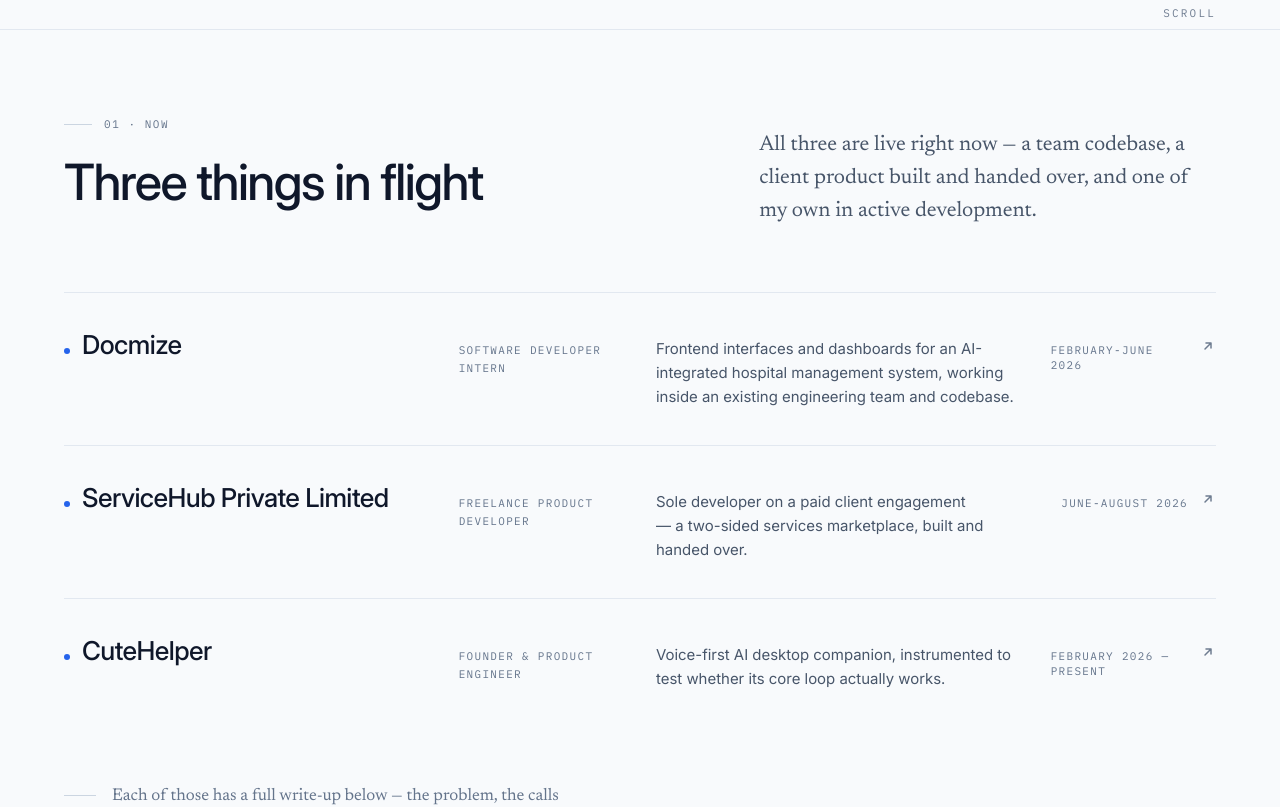
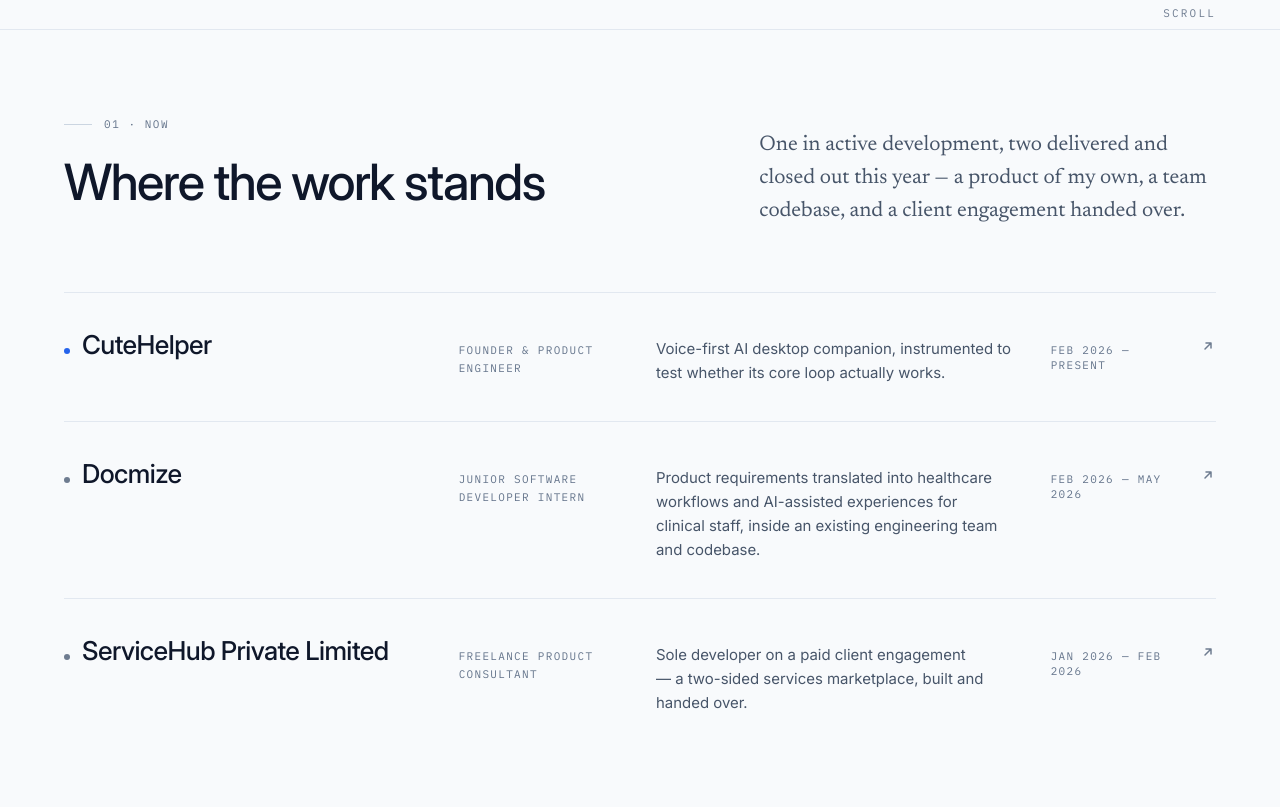
Before and after one commit to ShivamSharma6214/PM-portfolio, a Next.js app: page / in a window 1280 px wide. Shown: the part 1260-2067 px from the top of the page. Built offline with nearby package versions, Linux system fonts and the light colour scheme.

Commit message:
fixed false data

```diff
--- a/src/content/about.ts
+++ b/src/content/about.ts
@@ -33,7 +33,7 @@
   {
     year: "2026",
     title: "Building at three altitudes.",
-    body: "Now: a client product where I’m the only developer and the requirements come straight from the person paying, a team codebase at Docmize where I have to fit someone else’s architecture, and CuteHelper, where every decision is mine and every mistake is too.",
+    body: "This year: a client product where I was the only developer and the requirements came straight from the person paying, a team codebase at Docmize where I had to fit someone else’s architecture, and CuteHelper, where every decision is mine and every mistake is too.",
   },
 ];
 
@@ -44,7 +44,7 @@
   },
   {
     label: "What I’m getting better at",
-    body: "working inside an existing codebase and someone else’s architectural decisions. Docmize is the first environment where I’m not the one who chose the structure, and it’s made me a better spec writer — a requirement reads differently when you know what it costs the person implementing it.",
+    body: "working inside an existing codebase and someone else’s architectural decisions. Docmize was the first environment where I wasn’t the one who chose the structure, and it made me a better spec writer — a requirement reads differently when you know what it costs the person implementing it.",
   },
   {
     label: "What I’m looking for",
@@ -52,4 +52,4 @@
   },
 ];
 
-export const personalNote = "Based in Gurugram, Haryana. Graduated June 2026.";
+export const personalNote = "Based in Gurugram, Haryana. Graduating November 2026.";
--- a/src/content/background.ts
+++ b/src/content/background.ts
@@ -17,22 +17,22 @@
 
 export const experience: readonly ExperienceEntry[] = [
   {
-    role: "Software Developer Intern",
+    role: "Junior Software Developer Intern",
     org: "Docmize",
     context: "AI Hospital Management System",
-    period: "2026 — Present",
+    period: "Feb 2026 — May 2026",
     caseStudy: "docmize",
     bullets: [
-      "Build frontend interfaces and dashboards for an AI-integrated hospital management system covering appointments and patient workflows.",
-      "Translate product requirements into modular, scalable healthcare workflows and AI-assisted user experiences.",
-      "Work within an existing engineering team and codebase, coordinating with backend and design.",
+      "Translated product requirements into modular, scalable healthcare workflows and designed AI-assisted user experiences for clinical staff.",
+      "Built frontend interfaces and dashboards for an AI-integrated hospital management system covering appointments and patient workflows.",
+      "Collaborated within an existing engineering team to coordinate frontend, backend and design handoffs, ensuring accurate feature delivery.",
     ],
   },
   {
-    role: "Freelance Product Developer",
+    role: "Freelance Product Consultant",
     org: "ServiceHub Private Limited",
     context: "Services Marketplace",
-    period: "2026 — Present",
+    period: "Jan 2026 — Feb 2026",
     caseStudy: "servicehub",
     bullets: [
       "Sole developer on a paid client engagement, building an on-demand marketplace connecting customers with local service providers.",
@@ -81,7 +81,7 @@
 export const education = {
   degree: "B.Tech, Computer Science & Engineering",
   institution: "I.K. Gujral Punjab Technical University",
-  period: "Expected August 2026",
+  period: "Expected November 2026",
   note: "Final year. The coursework has run alongside the builds rather than behind them — UrbanIQ and the published case studies were both done during it.",
 } as const;
 
--- a/src/content/currently.ts
+++ b/src/content/currently.ts
@@ -5,39 +5,39 @@
 export const currentlyMeta: SectionMeta = {
   id: "currently",
   eyebrow: "01 · Now",
-  heading: "Three things in flight",
+  heading: "Where the work stands",
   intro:
-    "All three are live right now — a team codebase, a client product built and handed over, and one of my own in active development.",
+    "One in active development, two delivered and closed out this year — a product of my own, a team codebase, and a client engagement handed over.",
 };
 
 export const currently: readonly CurrentlyEntry[] = [
   {
-    name: "Docmize",
-    period: "february-june 2026",
-    role: "Software Developer Intern",
-    summary:
-      "Frontend interfaces and dashboards for an AI-integrated hospital management system, working inside an existing engineering team and codebase.",
-    live: true,
-    caseStudy: "docmize",
-  },
-  {
-    name: "ServiceHub Private Limited",
-    period: "june-august 2026",
-    role: "Freelance Product Developer",
-    summary:
-      "Sole developer on a paid client engagement — a two-sided services marketplace, built and handed over.",
-    live: true,
-    caseStudy: "servicehub",
-  },
-  {
     name: "CuteHelper",
-    period: "february 2026 — present",
+    period: "Feb 2026 — present",
     role: "Founder & Product Engineer",
     summary:
       "Voice-first AI desktop companion, instrumented to test whether its core loop actually works.",
     live: true,
     caseStudy: "cutehelper",
   },
+  {
+    name: "Docmize",
+    period: "Feb 2026 — May 2026",
+    role: "Junior Software Developer Intern",
+    summary:
+      "Product requirements translated into healthcare workflows and AI-assisted experiences for clinical staff, inside an existing engineering team and codebase.",
+    live: false,
+    caseStudy: "docmize",
+  },
+  {
+    name: "ServiceHub Private Limited",
+    period: "Jan 2026 — Feb 2026",
+    role: "Freelance Product Consultant",
+    summary:
+      "Sole developer on a paid client engagement — a two-sided services marketplace, built and handed over.",
+    live: false,
+    caseStudy: "servicehub",
+  },
 ];
 
 export const currentlyTransition =
--- a/src/content/hero.ts
+++ b/src/content/hero.ts
@@ -12,7 +12,7 @@
   headlineLines: ["I write the PRD,", "then I ship it."],
   subheadline:
     "Builder-PM working on AI-first products — discovery and PRDs through hands-on development, then instrumentation of what users actually did.",
-  lede: "Final-year Computer Science student, graduated june 2026. I’ve led a 10-person build, delivered a marketplace for a paying client as sole developer, and shipped a platform that processed 4,000+ submissions in live use. Currently interning at Docmize on an AI hospital management system while building CuteHelper, a voice-first AI desktop companion.",
+  lede: "Final-year Computer Science student, graduating November 2026. I’ve led a 10-person build, delivered a marketplace for a paying client as sole developer, and shipped a platform that processed 4,000+ submissions in live use. I interned at Docmize on an AI hospital management system through May 2026, and I’m building CuteHelper, a voice-first AI desktop companion, now.",
   /** Four cells, mono, no icons. This is the 12-second read. */
   proof: [
     { value: "4", label: "products built end to end" },
--- a/src/content/profile.ts
+++ b/src/content/profile.ts
@@ -7,7 +7,7 @@
   phone: "+91 8360900804",
   location: "Gurugram, Haryana, India · IST (GMT+5:30)",
   locationShort: "Gurugram, India · IST",
-  graduating: "Expected August 2026",
+  graduating: "Expected November 2026",
   siteUrl: "https://shivam-sharma-portfolio-theta.vercel.app",
   resumeHref: "/Shivam_Sharma_PM_Resume_Accurate_Title.pdf",
   links: {
--- a/src/content/projects.ts
+++ b/src/content/projects.ts
@@ -430,9 +430,9 @@
     slug: "servicehub",
     name: "ServiceHub Private Limited",
     status: "Delivered",
-    role: "Freelance Product Developer",
+    role: "Freelance Product Consultant",
     kind: "Services Marketplace",
-    period: "2026 — Present",
+    period: "Jan 2026 — Feb 2026",
     metaTitle: "ServiceHub — Two-sided services marketplace",
     cardBlurb:
       "Sole developer on a paid engagement. Requirements elicited from the client, MVP scoped against a fixed budget, one role-based application serving two distinct experiences plus an admin panel.",
@@ -613,18 +613,18 @@
     slug: "docmize",
     name: "Docmize",
     status: "Delivered",
-    role: "Software Developer Intern",
+    role: "Junior Software Developer Intern",
     kind: "AI Hospital Management System",
-    period: "2026 — Present",
+    period: "Feb 2026 — May 2026",
     metaTitle: "Docmize — AI hospital management system",
     cardBlurb:
       "Frontend interfaces and dashboards for an AI-integrated hospital management system covering appointments and patient workflows, built inside an existing team and codebase.",
     rationale:
-      "Team context — proves he works inside someone else’s codebase, not only greenfield.",
+      "Team context — proof I work inside someone else’s codebase, not only greenfield.",
     metrics: [],
     overview: [
-      "At Docmize I build frontend interfaces and dashboards for an AI-integrated hospital management system covering appointments and patient workflows. It’s the one project on this page where I didn’t choose the architecture, and that’s exactly what makes it valuable to me.",
-      "Everything else here I specced and built myself. This is the environment where I have to translate product requirements into someone else’s codebase, coordinating with backend and design, and it has made me a better spec writer than any project where I got my own way.",
+      "At Docmize I translated product requirements into modular healthcare workflows and designed the AI-assisted experiences clinical staff worked in — appointments and patient workflows, delivered as frontend interfaces and dashboards. It’s the one project on this page where I didn’t choose the architecture, and that’s exactly what makes it valuable to me.",
+      "Everything else here I specced and built myself. This was the environment where I had to translate product requirements into someone else’s codebase, coordinating frontend, backend and design handoffs, and it made me a better spec writer than any project where I got my own way.",
     ],
     problem: [
       "Hospital software has a density problem. A lot of information, several roles, clinical consequences for a confusing screen, and users who are mid-task and not in a position to explore an interface.",
@@ -646,7 +646,7 @@
     ],
     architecture: {
       preface:
-        "This is a team codebase and the architecture predates me, so what follows is my layer rather than the system.",
+        "This was a team codebase and the architecture predated me, so what follows is my layer rather than the system.",
       layers: [
         {
           name: "Frontend layer",
@@ -664,7 +664,7 @@
       footnote: "Fuller architectural detail isn’t mine to publish.",
     },
     features: {
-      columns: ["Area", "What I build", ""],
+      columns: ["Area", "What I built", ""],
       rows: [
         {
           feature: "Appointment interfaces",
@@ -709,7 +709,7 @@
     challenges: [
       {
         title: "Working inside decisions I didn’t make.",
-        body: "Every other project on this page, I chose the structure. Here I inherit it, and my judgment about what’s better is frequently missing context about why something is the way it is. Learning to ask before improving is the actual skill.",
+        body: "Every other project on this page, I chose the structure. Here I inherited it, and my judgment about what was better was frequently missing context about why something was the way it was. Learning to ask before improving is the actual skill.",
       },
       {
         title: "Density without simplification.",
@@ -721,7 +721,7 @@
       },
       {
         title: "Coordination cost as a feature of the job.",
-        body: "Working with backend and design is slower than deciding alone and produces things that survive after I leave. Recalibrating my sense of “productive” around that took a while.",
+        body: "Working with backend and design is slower than deciding alone and produces things that survive after you leave. Recalibrating my sense of “productive” around that took a while.",
       },
     ],
     lessons: [
@@ -743,7 +743,7 @@
       },
     ],
     futureImprovements: {
-      preface: "Framed as what I’d want to push for, not as decisions I own:",
+      preface: "Framed as what I’d have pushed for, not as decisions I owned:",
       items: [
         "Instrument the appointment and patient workflows so requirement debates are settled with usage data.",
         "Make AI-assisted suggestions consistently traceable — source and confidence visible at the point of use in every flow.",
```
Also changed, not shown: 2 other files (tests, documents, lock files or other folders).
